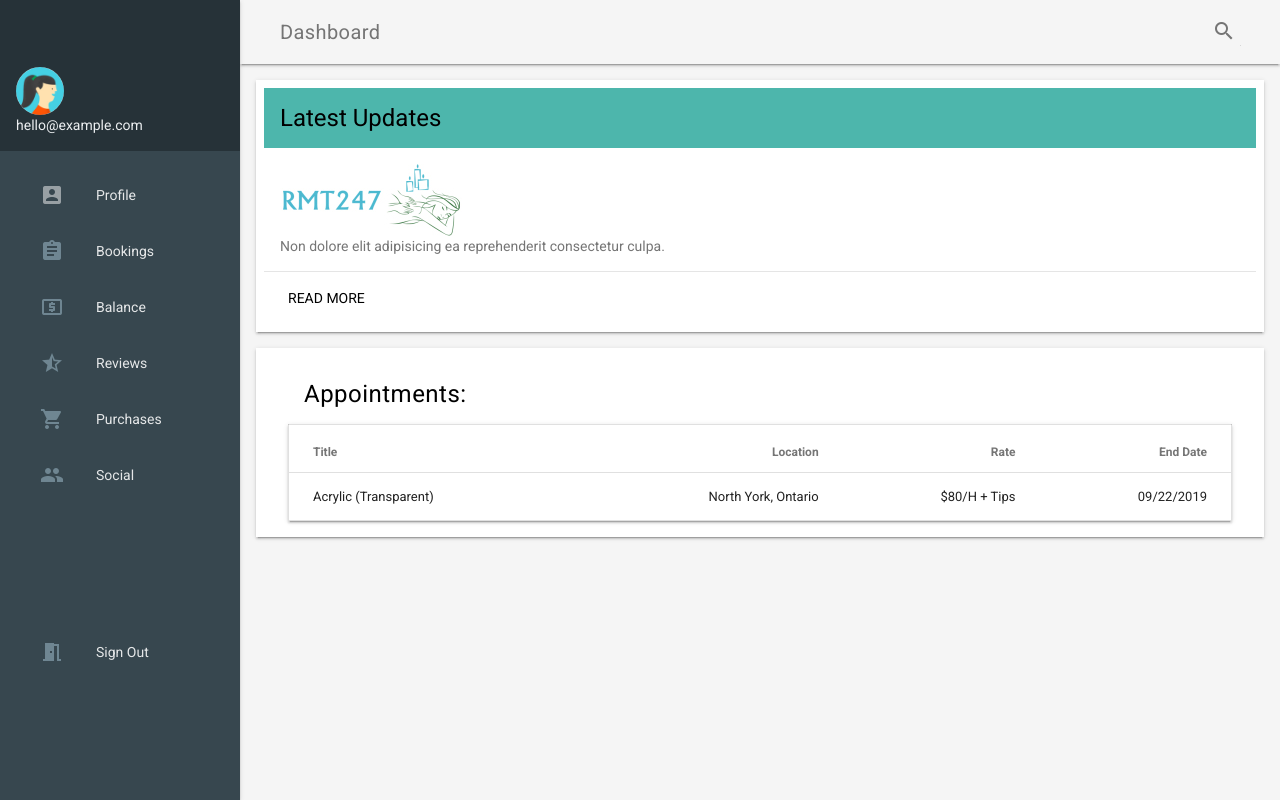
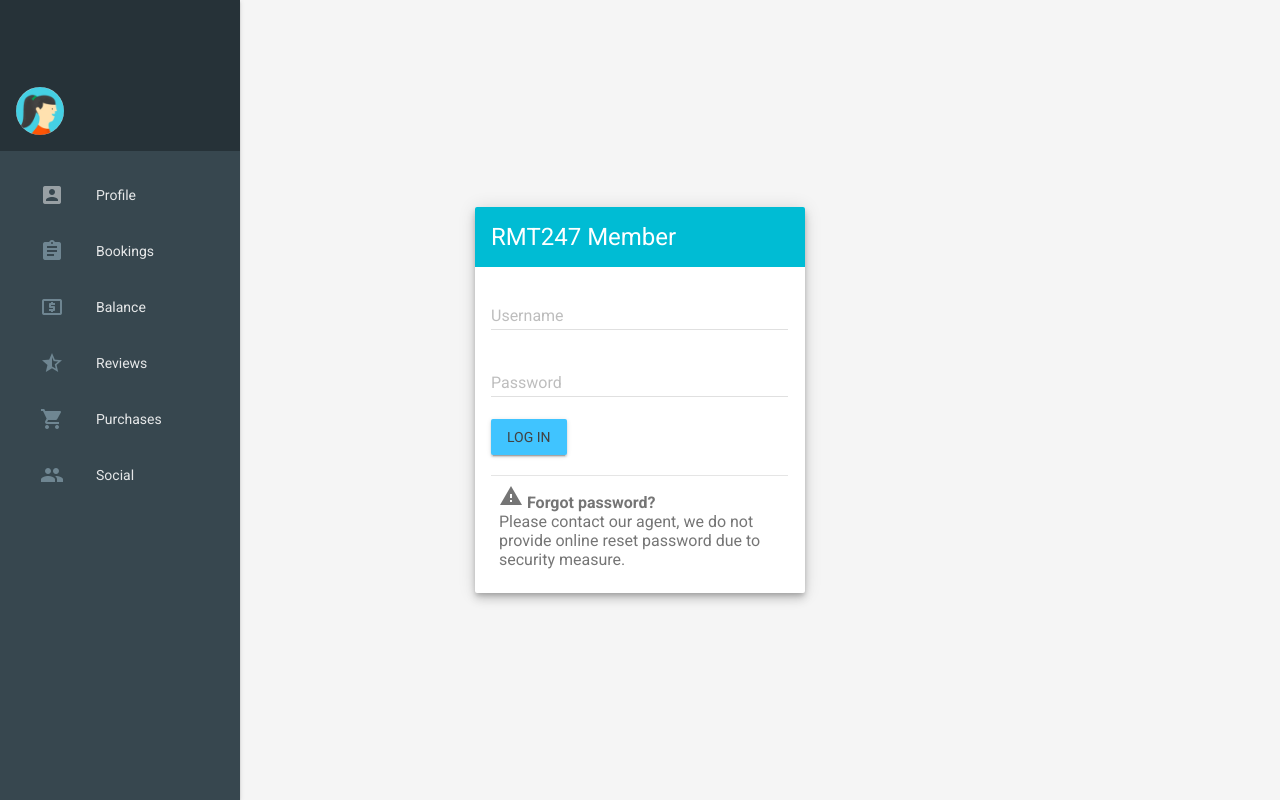
Before and after one commit to pz771114/rmt-static, a plain HTML site: page dashboard/index.html in a window 1280 px wide. Drawn offline with nearby package versions, Linux system fonts and the light colour scheme.

Commit message:
add auth form

```diff
--- a/dashboard/index.html
+++ b/dashboard/index.html
@@ -44,99 +44,71 @@
     <link rel="stylesheet" href="https://code.getmdl.io/1.3.0/material.cyan-light_blue.min.css">
     <link rel="stylesheet" href="styles.css">
     <style>
-        #view-source {
-      position: fixed;
-      display: block;
-      right: 0;
-      bottom: 0;
-      margin-right: 40px;
-      margin-bottom: 40px;
-      z-index: 900;
-    }
+        .mdl-layout {
+        align-items: center;
+         justify-content: center;
+        }
+        .mdl-layout__content {
+            padding: 24px;
+            flex: none;
+        }
     </style>
 </head>
 
 <body>
     <div class="demo-layout mdl-layout mdl-js-layout mdl-layout--fixed-drawer mdl-layout--fixed-header">
-        <header class="demo-header mdl-layout__header mdl-color--grey-100 mdl-color-text--grey-600">
-            <div class="mdl-layout__header-row">
-                <span class="mdl-layout-title">Dashboard</span>
-                <div class="mdl-layout-spacer"></div>
-                <div class="mdl-textfield mdl-js-textfield mdl-textfield--expandable">
-                    <label class="mdl-button mdl-js-button mdl-button--icon" for="search">
-                        <i class="material-icons">search</i>
-                    </label>
-                    <div class="mdl-textfield__expandable-holder">
-                        <input class="mdl-textfield__input" type="text" id="search">
-                        <label class="mdl-textfield__label" for="search">Enter your query...</label>
-                    </div>
-                </div>
-
-            </div>
-        </header>
         <div class="demo-drawer mdl-layout__drawer mdl-color--blue-grey-900 mdl-color-text--blue-grey-50">
             <header class="demo-drawer-header">
                 <img src="images/user.jpg" class="demo-avatar">
-                <div class="demo-avatar-dropdown">
-                    <span>hello@example.com</span>
-                    <div class="mdl-layout-spacer"></div>
-                </div>
             </header>
             <nav class="demo-navigation mdl-navigation mdl-color--blue-grey-800">
-                <a class="mdl-navigation__link" href="./profile.html"><i class="material-icons md-48" role="presentation">account_box</i>Profile</a>
-                <a class="mdl-navigation__link" href="./bookings.html"><i class="mdl-color-text--blue-grey-400 material-icons" role="presentation">assignment</i>Bookings</a>
-                <a class="mdl-navigation__link" href="./balance.html"><i class="mdl-color-text--blue-grey-400 material-icons" role="presentation">local_atm</i>Balance</a>
-                <a class="mdl-navigation__link" href="./reviews.html"><i class="mdl-color-text--blue-grey-400 material-icons" role="presentation">star_half</i>Reviews</a>
-                <a class="mdl-navigation__link" href="./purchases.html"><i class="mdl-color-text--blue-grey-400 material-icons" role="presentation">shopping_cart</i>Purchases</a>
-                <a class="mdl-navigation__link" href="./social.html"><i class="mdl-color-text--blue-grey-400 material-icons" role="presentation">people</i>Social</a>
+                <a class="mdl-navigation__link" ><i class="material-icons md-48" role="presentation">account_box</i>Profile</a>
+                <a class="mdl-navigation__link" ><i class="mdl-color-text--blue-grey-400 material-icons" role="presentation">assignment</i>Bookings</a>
+                <a class="mdl-navigation__link" > <i class="mdl-color-text--blue-grey-400 material-icons" role="presentation">local_atm</i>Balance</a>
+                <a class="mdl-navigation__link" ><i class="mdl-color-text--blue-grey-400 material-icons" role="presentation">star_half</i>Reviews</a>
+                <a class="mdl-navigation__link" ><i class="mdl-color-text--blue-grey-400 material-icons" role="presentation">shopping_cart</i>Purchases</a>
+                <a class="mdl-navigation__link" ><i class="mdl-color-text--blue-grey-400 material-icons" role="presentation">people</i>Social</a>
                 <div class="mdl-layout-spacer"></div>
-                <a class="mdl-navigation__link" href="#"><i class="mdl-color-text--blue-grey-400 material-icons" role="presentation">meeting_room</i>Sign Out</a>
+
                 <div class="mdl-layout-spacer"></div>
             </nav>
         </div>
-        <main class="mdl-layout__content mdl-color--grey-100">
-            <div class="mdl-grid demo-content">
-                <div class="demo-charts mdl-color--white mdl-shadow--2dp mdl-cell mdl-cell--12-col mdl-grid">
-                    <div class="mdl-card__title mdl-card--expand mdl-color--teal-300">
-                        <h2 class="mdl-card__title-text">Latest Updates</h2>
+        <!-- auth form -->
+        <div class="mdl-layout mdl-js-layout mdl-color--grey-100">
+            <main class="mdl-layout__content">
+                <div class="mdl-card mdl-shadow--6dp">
+                    <div class="mdl-card__title mdl-color--primary mdl-color-text--white">
+                        <h2 class="mdl-card__title-text">RMT247 Member</h2>
                     </div>
-                    <div class="mdl-card__supporting-text mdl-color-text--grey-600">
-                        <img src="images/logo_blue.jpg" /> <br />Non dolore elit adipisicing ea reprehenderit consectetur culpa.
-                    </div>
-                    <div class="mdl-card__actions mdl-card--border">
-                        <a href="#" class="mdl-button mdl-js-button mdl-js-ripple-effect">Read More</a>
+                    <div class="mdl-card__supporting-text">
+                        <form action="#" id="auth-form">
+                            <div class="mdl-textfield mdl-js-textfield">
+                                <input class="mdl-textfield__input" type="text" id="username" />
+                                <label class="mdl-textfield__label" for="username">Username</label>
+                            </div>
+                            <div class="mdl-textfield mdl-js-textfield">
+                                <input class="mdl-textfield__input" type="password" id="password" />
+                                <label class="mdl-textfield__label" for="password">Password</label>
+                            </div>
+                            <div class="mdl-textfield mdl-js-textfield"><br />
+                                <button class="mdl-button mdl-js-button mdl-button--raised mdl-js-ripple-effect mdl-button--accent">
+                                    Log in
+                                </button>
+                            </div>
+                           <div class="mdl-card__actions mdl-card--border">
+                                <b><i class="material-icons md-48">warning </i>
+                                    Forgot password?</b><br/> <span />Please contact our agent, we do not provide online reset password due to security measure.</span>
+                            </div>
+                        </form>
                     </div>
                 </div>
-                <!-- table list -->
-                <div class="demo-graphs mdl-shadow--2dp mdl-color--white mdl-cell mdl-cell--12-col">
-                  <div class="mdl-card__title">
-                        <h5 class="mdl-card__title-text">Appointments:</h5>
-                    </div>
-                    <table class="mdl-data-table mdl-js-data-table mdl-shadow--2dp">
-                        <thead>
-                            <tr>
-                                <th class="mdl-data-table__cell--non-numeric">Title</th>
-                                <th>Location</th>
-                                <th>Rate</th>
-                                <th>End Date</th>
-                            </tr>
-                        </thead>
-                        <tbody>
-                            <tr>
-                                <td class="mdl-data-table__cell--non-numeric">Acrylic (Transparent)</td>
-                                <td>North York, Ontario</td>
-                                <td>$80/H + Tips</td>
-                                <td>09/22/2019</td>
-                            </tr>
-
-                        </tbody>
-                    </table>
-                </div>
-                <!-- table list ends -->
-            </div>
-        </main>
+            </main>
+        </div>
+        <!-- auth form ends -->
     </div>
     <script src="https://code.getmdl.io/1.3.0/material.min.js"></script>
+    <script type="text/javascript">
+    </script>
 </body>
 
 </html>
```
Also changed, not shown: careers.html (+4 -37 lines), contact.html (+1 -1 lines), dashboard/template.html (+20 -9 lines), pricing.html (+1 -1 lines).
